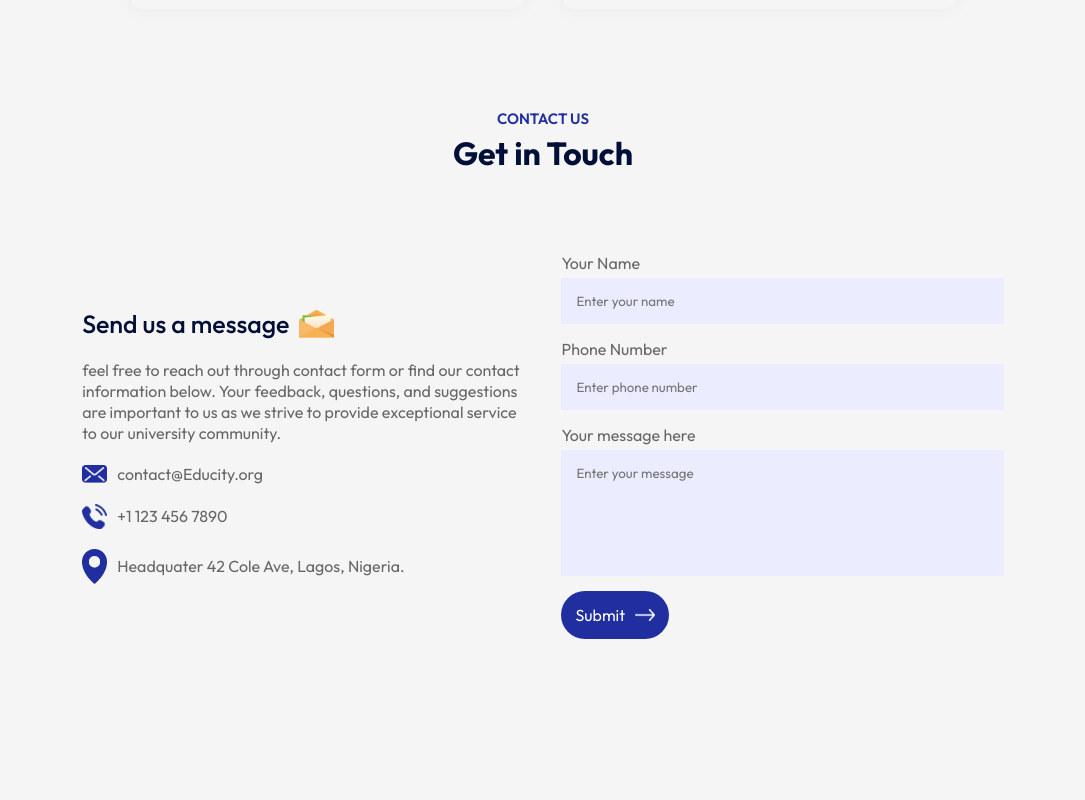
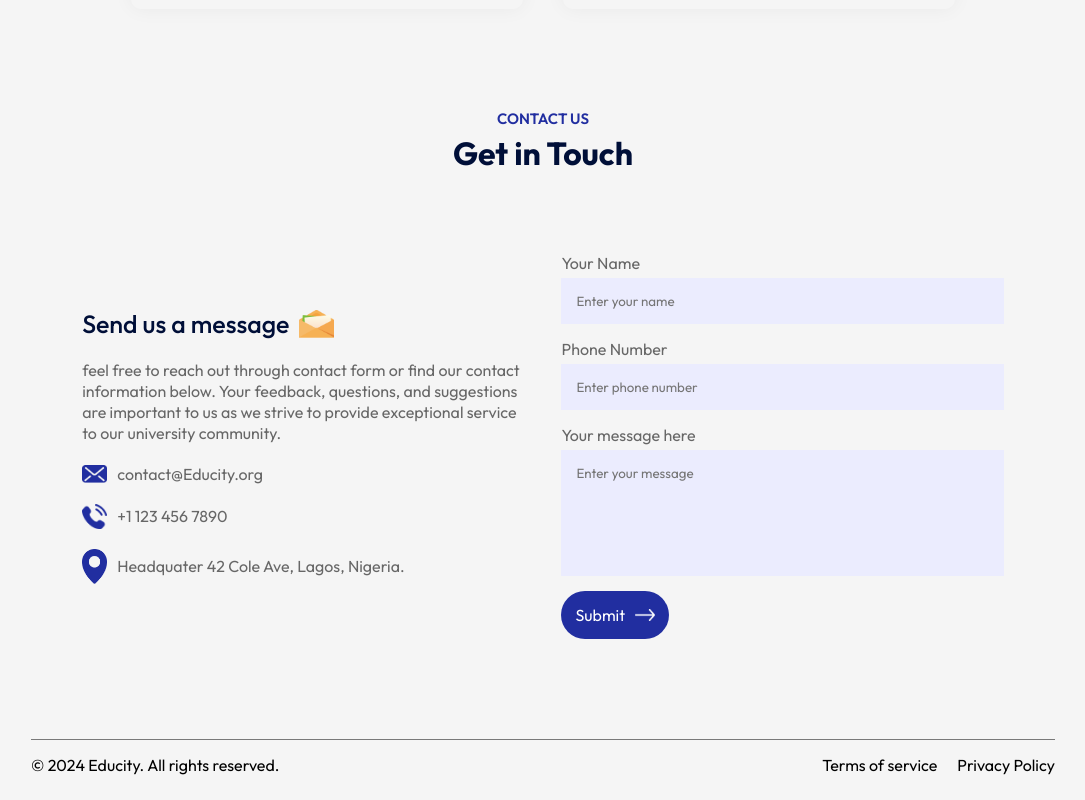
Before and after one commit to JD-Ojonugwa/Educity-University, a React (Vite) app in the folder vite-project/: page / in a window 1280 px wide. Shown: the part 2869-3669 px from the top of the page, without its empty margins (97-1182 px from the left). Before the commit the page ends 3608 px from the top, so only its background shows below. Built offline with nearby package versions, Linux system fonts and the light colour scheme.

Commit message:
feat: added footer to component.

```diff
--- a/vite-project/src/App.jsx
+++ b/vite-project/src/App.jsx
@@ -7,7 +7,7 @@ import Program from "./Component/Program/Program";
 import Campus from "./Component/Campus/Campus";
 import Testimonials from "./Component/Testimonials/Testimonials";
 import Contact from "./Component/Contact/Contact";
-// import Footer from "./Component/Footer/Footer";
+import Footer from "./Component/Contact/Footer/Footer";
 
 function App() {
   return (
@@ -24,7 +24,7 @@ function App() {
         <Testimonials />
         <Title subTitle="CONTACT US" title="Get in Touch" />
         <Contact />
-        {/* <Footer />   */}
+        <Footer />
       </div>
     </div>
   );
--- /dev/null
+++ b/vite-project/src/Component/Contact/Footer/Footer.css
@@ -0,0 +1,14 @@
+.footer {
+  margin: 10px auto;
+  display: flex;
+  justify-content: space-between;
+  align-items: center;
+  border-top: 1px solid #797979;
+  padding: 15px 0;
+}
+
+.footer ul li {
+  display: inline-block;
+  list-style: none;
+  margin-left: 20px;
+}
--- /dev/null
+++ b/vite-project/src/Component/Contact/Footer/Footer.jsx
@@ -0,0 +1,16 @@
+import React from "react";
+import "./Footer.css";
+
+function Footer() {
+  return (
+    <div className="footer">
+      <p>© 2024 Educity. All rights reserved.</p>
+      <ul>
+        <li>Terms of service</li>
+        <li>Privacy Policy</li>
+      </ul>
+    </div>
+  );
+}
+
+export default Footer;
```
